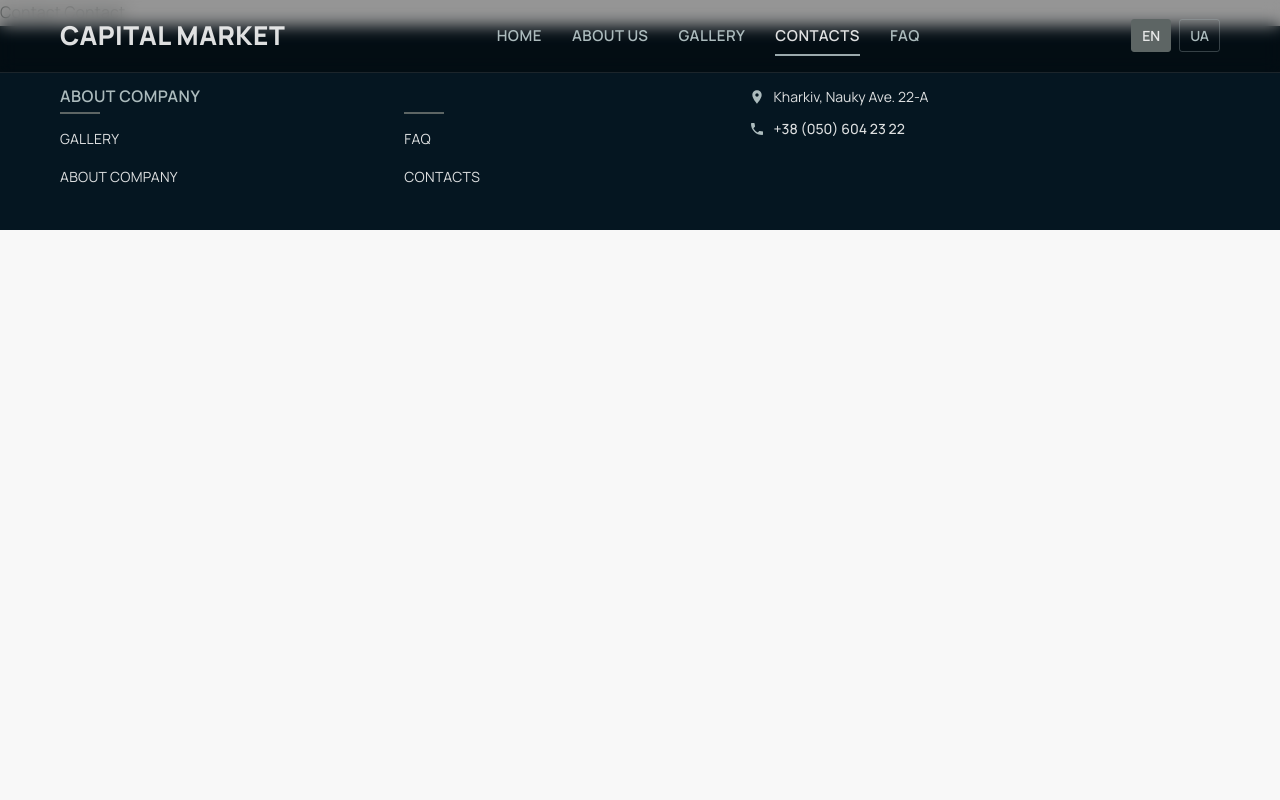
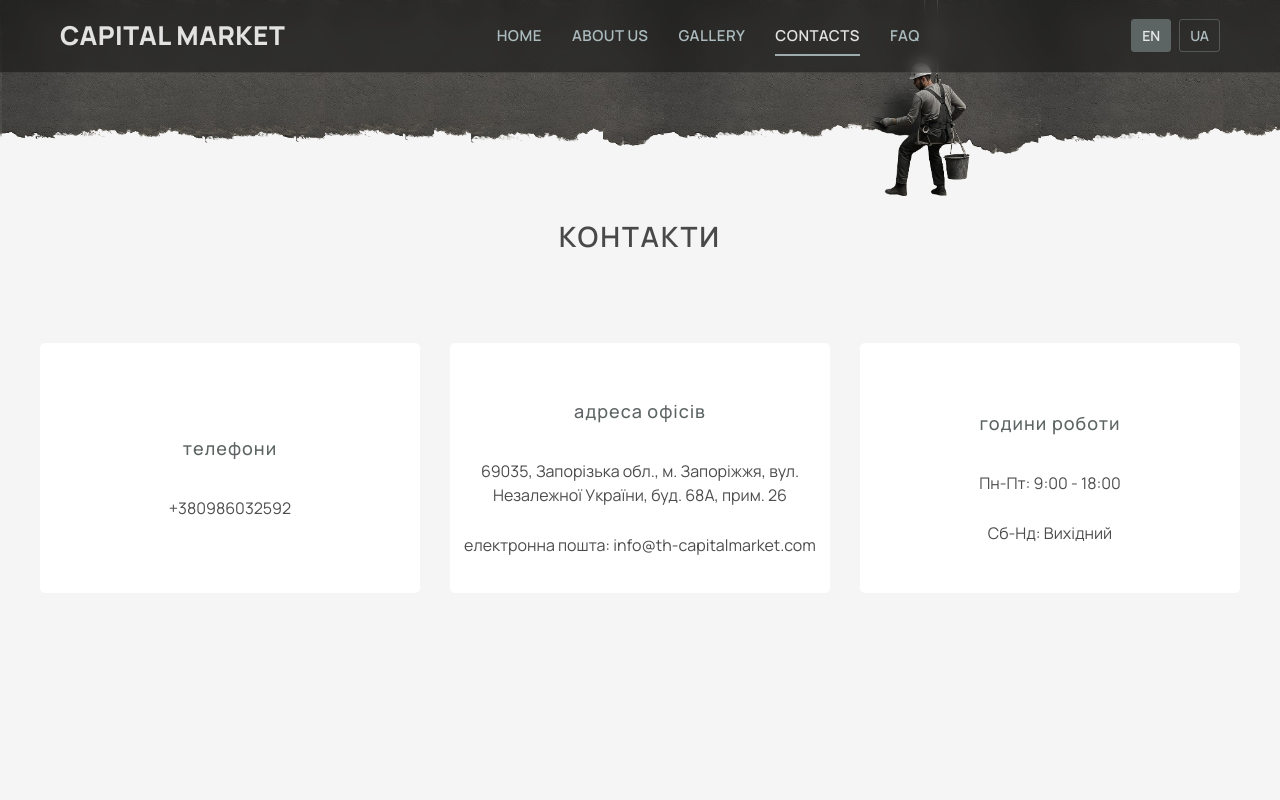
Before and after one commit to Greenfield-Taster/capital-market, a React (Vite) app: page /capital-market/contact in a window 1280 px wide. Shown: the top 800 px of the page. Built offline with nearby package versions, Linux system fonts and the light colour scheme.

Commit message:
Add contact page

```diff
--- a/src/pages/Contact.jsx
+++ b/src/pages/Contact.jsx
@@ -1,7 +1,49 @@
 import React from "react";
+import workingManImage from "../assets/working-man.png";
+import "../styles/pages/_Contact.scss";
 
 const Contact = () => {
-  return <div>Contact Contact</div>;
+  return (
+    <div className="contact-page">
+      <div className="contact-banner">
+        <img src={workingManImage} alt="working man" />
+      </div>
+
+      <div className="contact-container">
+        <div className="contact-header">
+          <h1>КОНТАКТИ</h1>
+        </div>
+
+        <div className="contact-content">
+          <div className="contact-card">
+            <div className="contact-card-inner">
+              <h2>телефони</h2>
+              <p>+380986032592</p>
+            </div>
+          </div>
+
+          <div className="contact-card">
+            <div className="contact-card-inner">
+              <h2>адреса офісів</h2>
+              <p>
+                69035, Запорізька обл., м. Запоріжжя, вул. Незалежної України,
+                буд. 68А, прим. 26
+              </p>
+              <p>електронна пошта: info@th-capitalmarket.com</p>
+            </div>
+          </div>
+
+          <div className="contact-card">
+            <div className="contact-card-inner">
+              <h2>години роботи</h2>
+              <p>Пн-Пт: 9:00 - 18:00</p>
+              <p>Сб-Нд: Вихідний</p>
+            </div>
+          </div>
+        </div>
+      </div>
+    </div>
+  );
 };
 
 export default Contact;
--- a/src/styles/pages/_Contact.scss
+++ b/src/styles/pages/_Contact.scss
@@ -0,0 +1,129 @@
+@use "../variables" as v;
+@use "sass:color";
+
+.contact-page {
+  position: relative;
+  width: 100%;
+  min-height: 100vh;
+  background-color: #f5f5f5;
+  color: v.$color-graphite;
+  font-family: v.$font-main;
+  overflow: hidden;
+}
+
+.contact-banner {
+  position: relative;
+  width: 100%;
+  overflow: hidden;
+
+  img {
+    width: 100%;
+    height: 100%;
+    object-fit: cover;
+  }
+}
+
+.contact-container {
+  position: relative;
+  max-width: v.$container-width;
+  margin: 0 auto;
+  z-index: 2;
+}
+
+.contact-header {
+  text-align: center;
+  margin-bottom: 60px;
+
+  h1 {
+    display: inline-block;
+    padding: 10px 30px;
+    font-family: v.$font-headings;
+    font-size: 28px;
+    font-weight: 600;
+    letter-spacing: 2px;
+    text-transform: uppercase;
+    transition: v.$transition-default;
+  }
+}
+
+.contact-content {
+  display: grid;
+  grid-template-columns: repeat(3, 1fr);
+  gap: 30px;
+
+  @media (max-width: v.$breakpoint-tablet) {
+    grid-template-columns: repeat(2, 1fr);
+  }
+
+  @media (max-width: v.$breakpoint-mobile) {
+    grid-template-columns: 1fr;
+  }
+}
+
+.contact-card {
+  height: 250px;
+  background-color: white;
+  border-radius: 5px;
+  transition: v.$transition-default;
+
+  &:hover {
+    transform: translateY(-5px);
+    box-shadow: v.$box-shadow-medium;
+  }
+}
+
+.contact-card-inner {
+  height: 100%;
+  padding: 10px;
+  display: flex;
+  flex-direction: column;
+  justify-content: center;
+  align-items: center;
+  text-align: center;
+
+  h2 {
+    font-family: v.$font-headings;
+    font-size: 18px;
+    font-weight: 500;
+    margin-bottom: 20px;
+    letter-spacing: 1px;
+    color: v.$color-primary;
+  }
+
+  p {
+    font-size: 16px;
+    line-height: 1.5;
+    margin-bottom: 10px;
+    color: v.$color-graphite;
+
+    &:last-child {
+      margin-bottom: 0;
+    }
+  }
+}
+
+@media (max-width: v.$breakpoint-tablet) {
+  .contact-header h1 {
+    font-size: 24px;
+  }
+
+  .contact-card {
+    height: auto;
+    min-height: 200px;
+  }
+}
+
+@media (max-width: v.$breakpoint-mobile) {
+  .contact-container {
+    padding: 20px v.$gutter;
+  }
+
+  .contact-header {
+    margin-bottom: 40px;
+
+    h1 {
+      font-size: 20px;
+      padding: 8px 20px;
+    }
+  }
+}
```
Also changed, not shown: src/assets/working-man.png (added).
